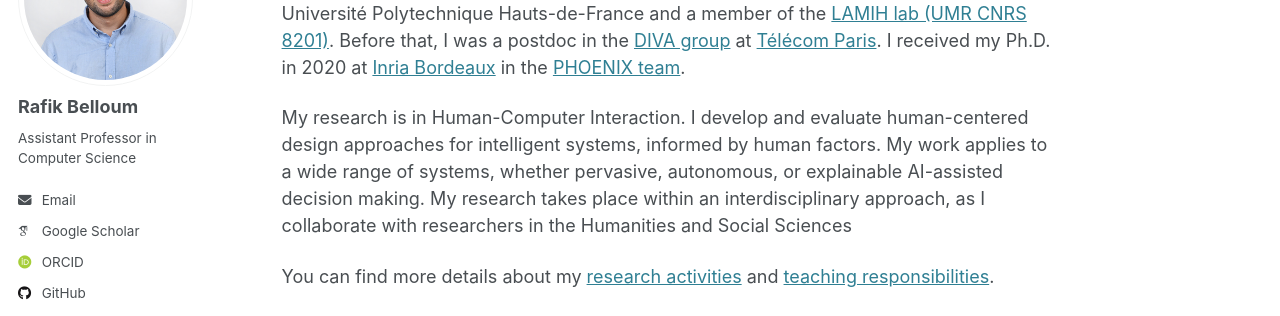
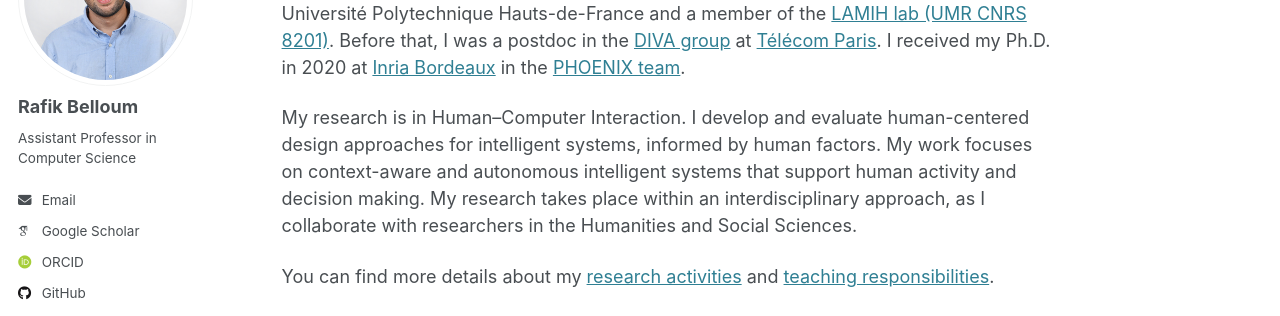
Before and after one commit to rafik-belloum/rafik-belloum.github.io, a Jekyll site: the page built from _pages/about.md, in a window 1280 px wide and 1034 px high. Shown: the part 188-504 px from the top of the window. Built offline with Jekyll 4.4.1, drawn with Linux system fonts in a browser that asks for light colours; some web fonts are replaced.

Commit message:
Update about.md

```diff
--- a/_pages/about.md
+++ b/_pages/about.md
@@ -12,7 +12,7 @@ About me
 
 Hi, I’m Rafik. I’m a *maître de conférences* (~associate professor) in Computer Science at Université Polytechnique Hauts-de-France and a member of the [LAMIH lab (UMR CNRS 8201)](https://www.uphf.fr/lamih). Before that, I was a postdoc in the [DIVA group](https://diva.telecom-paristech.fr/) at [Télécom Paris](https://www.telecom-paris.fr/). I received my Ph.D. in 2020 at [Inria Bordeaux](https://www.inria.fr/fr/centre-inria-universite-bordeaux) in the [PHOENIX team](http://phoenix.inria.fr/).
 
-My research is in Human-Computer Interaction. I develop and evaluate human-centered design approaches for intelligent systems, informed by human factors. My work applies to a wide range of systems, whether pervasive, autonomous, or explainable AI-assisted decision making. My research takes place within an interdisciplinary approach, as I collaborate with researchers in the Humanities and Social Sciences <!-- with a focus on making intelligent systems easier to design and use in ways that meet people’s needs. I apply this in domains like assistive technologies and explainable AI.to help non-expert users understand complex systems. My research takes place within an interdisciplinary approach, while I collaborate with researchers in the Humanities and Social Sciences, in particular in psychology and human factors.-->
+My research is in Human–Computer Interaction. I develop and evaluate human-centered design approaches for intelligent systems, informed by human factors. My work focuses on context-aware and autonomous intelligent systems that support human activity and decision making. My research takes place within an interdisciplinary approach, as I collaborate with researchers in the Humanities and Social Sciences. <!-- with a focus on making intelligent systems easier to design and use in ways that meet people’s needs. I apply this in domains like assistive technologies and explainable AI.to help non-expert users understand complex systems. My research takes place within an interdisciplinary approach, while I collaborate with researchers in the Humanities and Social Sciences, in particular in psychology and human factors.-->
 
 You can find more details about my [research activities](/research/) and [teaching responsibilities](/teaching/).
 
```
